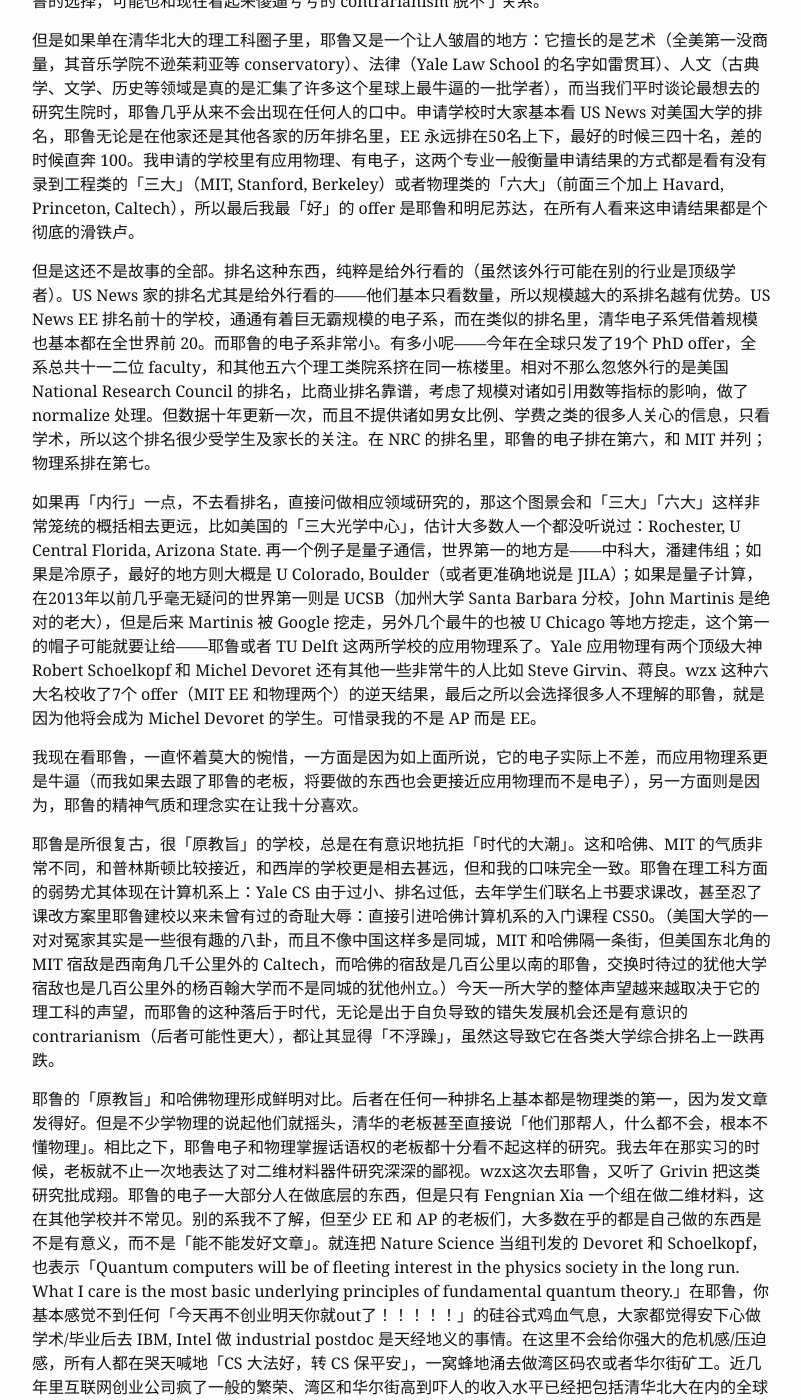
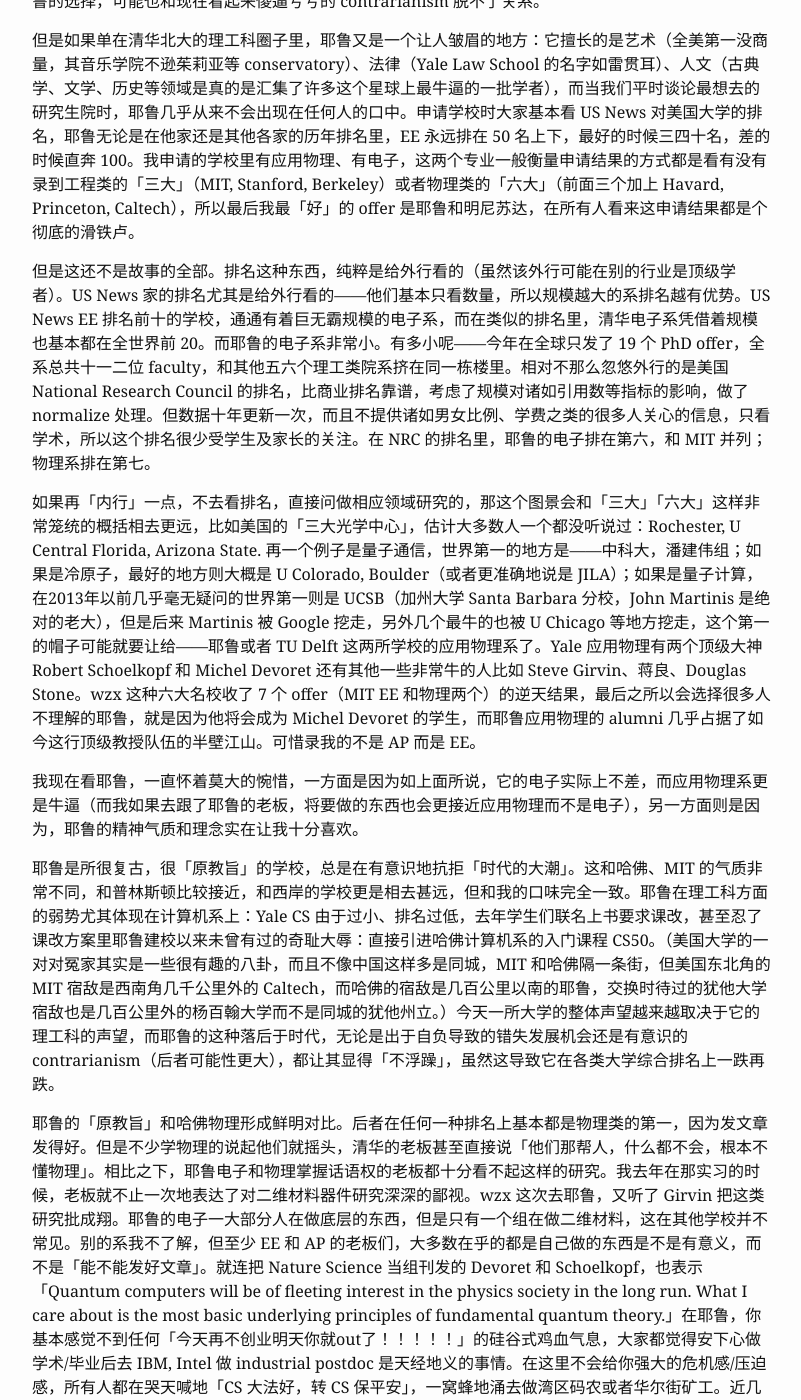
Before and after one commit to gaberber/gaberber.github.io, a Jekyll site: the page built from _posts/2015-04-20-yale.md, in a window 1280 px wide and 1400 px high, scrolled down 283 px. Shown: the whole window, without its empty margins (238-1039 px from the left). Built offline with Jekyll 4.4.1, drawn with Linux system fonts in a browser that asks for light colours; some of the changed text lies outside the part shown.

Commit message:
edit post

```diff
--- a/_posts/2015-04-20-yale.md
+++ b/_posts/2015-04-20-yale.md
@@ -6,21 +6,21 @@
 
 在我周围的人眼中，耶鲁是一个很奇特的学校。首先，它是全中国知名度最高的几所大学之一：清华北大，哈佛耶鲁，牛津剑桥，再往下可能才轮得着 MIT 和斯坦福。几乎所有拿到了耶鲁 offer 并最后选择去耶鲁的人都无法否认这个「名校光环」在自己的选择中起了一定的作用，而甚至就连我最后作出了放弃耶鲁的选择，可能也和现在看起来傻逼兮兮的 contrarianism 脱不了关系。
 
-但是如果单在清华北大的理工科圈子里，耶鲁又是一个让人皱眉的地方：它擅长的是艺术（全美第一没商量，其音乐学院不逊茱莉亚等 conservatory）、法律（Yale Law School 的名字如雷贯耳）、人文（古典学、文学、历史等领域是真的是汇集了许多这个星球上最牛逼的一批学者），而当我们平时谈论最想去的研究生院时，耶鲁几乎从来不会出现在任何人的口中。申请学校时大家基本看 US News 对美国大学的排名，耶鲁无论是在他家还是其他各家的历年排名里，EE 永远排在50名上下，最好的时候三四十名，差的时候直奔 100。我申请的学校里有应用物理、有电子，这两个专业一般衡量申请结果的方式都是看有没有录到工程类的「三大」（MIT, Stanford, Berkeley）或者物理类的「六大」（前面三个加上 Havard, Princeton, Caltech），所以最后我最「好」的 offer 是耶鲁和明尼苏达，在所有人看来这申请结果都是个彻底的滑铁卢。
+但是如果单在清华北大的理工科圈子里，耶鲁又是一个让人皱眉的地方：它擅长的是艺术（全美第一没商量，其音乐学院不逊茱莉亚等 conservatory）、法律（Yale Law School 的名字如雷贯耳）、人文（古典学、文学、历史等领域是真的是汇集了许多这个星球上最牛逼的一批学者），而当我们平时谈论最想去的研究生院时，耶鲁几乎从来不会出现在任何人的口中。申请学校时大家基本看 US News 对美国大学的排名，耶鲁无论是在他家还是其他各家的历年排名里，EE 永远排在 50 名上下，最好的时候三四十名，差的时候直奔 100。我申请的学校里有应用物理、有电子，这两个专业一般衡量申请结果的方式都是看有没有录到工程类的「三大」（MIT, Stanford, Berkeley）或者物理类的「六大」（前面三个加上 Havard, Princeton, Caltech），所以最后我最「好」的 offer 是耶鲁和明尼苏达，在所有人看来这申请结果都是个彻底的滑铁卢。
 
-但是这还不是故事的全部。排名这种东西，纯粹是给外行看的（虽然该外行可能在别的行业是顶级学者）。US News 家的排名尤其是给外行看的——他们基本只看数量，所以规模越大的系排名越有优势。US News EE 排名前十的学校，通通有着巨无霸规模的电子系，而在类似的排名里，清华电子系凭借着规模也基本都在全世界前 20。而耶鲁的电子系非常小。有多小呢——今年在全球只发了19个 PhD offer，全系总共十一二位 faculty，和其他五六个理工类院系挤在同一栋楼里。相对不那么忽悠外行的是美国 National Research Council 的排名，比商业排名靠谱，考虑了规模对诸如引用数等指标的影响，做了 normalize 处理。但数据十年更新一次，而且不提供诸如男女比例、学费之类的很多人关心的信息，只看学术，所以这个排名很少受学生及家长的关注。在 NRC 的排名里，耶鲁的电子排在第六，和 MIT 并列；物理系排在第七。
+但是这还不是故事的全部。排名这种东西，纯粹是给外行看的（虽然该外行可能在别的行业是顶级学者）。US News 家的排名尤其是给外行看的——他们基本只看数量，所以规模越大的系排名越有优势。US News EE 排名前十的学校，通通有着巨无霸规模的电子系，而在类似的排名里，清华电子系凭借着规模也基本都在全世界前 20。而耶鲁的电子系非常小。有多小呢——今年在全球只发了 19 个 PhD offer，全系总共十一二位 faculty，和其他五六个理工类院系挤在同一栋楼里。相对不那么忽悠外行的是美国 National Research Council 的排名，比商业排名靠谱，考虑了规模对诸如引用数等指标的影响，做了 normalize 处理。但数据十年更新一次，而且不提供诸如男女比例、学费之类的很多人关心的信息，只看学术，所以这个排名很少受学生及家长的关注。在 NRC 的排名里，耶鲁的电子排在第六，和 MIT 并列；物理系排在第七。
 
-如果再「内行」一点，不去看排名，直接问做相应领域研究的，那这个图景会和「三大」「六大」这样非常笼统的概括相去更远，比如美国的「三大光学中心」，估计大多数人一个都没听说过：Rochester, U Central Florida, Arizona State. 再一个例子是量子通信，世界第一的地方是——中科大，潘建伟组；如果是冷原子，最好的地方则大概是 U Colorado, Boulder（或者更准确地说是 JILA）；如果是量子计算，在2013年以前几乎毫无疑问的世界第一则是 UCSB（加州大学 Santa Barbara 分校，John Martinis 是绝对的老大），但是后来 Martinis 被 Google 挖走，另外几个最牛的也被 U Chicago 等地方挖走，这个第一的帽子可能就要让给——耶鲁或者 TU Delft 这两所学校的应用物理系了。Yale 应用物理有两个顶级大神 Robert Schoelkopf 和 Michel Devoret 还有其他一些非常牛的人比如 Steve Girvin、蒋良。wzx 这种六大名校收了7个 offer（MIT EE 和物理两个）的逆天结果，最后之所以会选择很多人不理解的耶鲁，就是因为他将会成为 Michel Devoret 的学生。可惜录我的不是 AP 而是 EE。
+如果再「内行」一点，不去看排名，直接问做相应领域研究的，那这个图景会和「三大」「六大」这样非常笼统的概括相去更远，比如美国的「三大光学中心」，估计大多数人一个都没听说过：Rochester, U Central Florida, Arizona State. 再一个例子是量子通信，世界第一的地方是——中科大，潘建伟组；如果是冷原子，最好的地方则大概是 U Colorado, Boulder（或者更准确地说是 JILA）；如果是量子计算，在2013年以前几乎毫无疑问的世界第一则是 UCSB（加州大学 Santa Barbara 分校，John Martinis 是绝对的老大），但是后来 Martinis 被 Google 挖走，另外几个最牛的也被 U Chicago 等地方挖走，这个第一的帽子可能就要让给——耶鲁或者 TU Delft 这两所学校的应用物理系了。Yale 应用物理有两个顶级大神 Robert Schoelkopf 和 Michel Devoret 还有其他一些非常牛的人比如 Steve Girvin、蒋良、Douglas Stone。wzx 这种六大名校收了 7 个 offer（MIT EE 和物理两个）的逆天结果，最后之所以会选择很多人不理解的耶鲁，就是因为他将会成为 Michel Devoret 的学生，而耶鲁应用物理的 alumni 几乎占据了如今这行顶级教授队伍的半壁江山。可惜录我的不是 AP 而是 EE。
 
 我现在看耶鲁，一直怀着莫大的惋惜，一方面是因为如上面所说，它的电子实际上不差，而应用物理系更是牛逼（而我如果去跟了耶鲁的老板，将要做的东西也会更接近应用物理而不是电子），另一方面则是因为，耶鲁的精神气质和理念实在让我十分喜欢。
 
 耶鲁是所很复古，很「原教旨」的学校，总是在有意识地抗拒「时代的大潮」。这和哈佛、MIT 的气质非常不同，和普林斯顿比较接近，和西岸的学校更是相去甚远，但和我的口味完全一致。耶鲁在理工科方面的弱势尤其体现在计算机系上：Yale CS 由于过小、排名过低，去年学生们联名上书要求课改，甚至忍了课改方案里耶鲁建校以来未曾有过的奇耻大辱：直接引进哈佛计算机系的入门课程 CS50。（美国大学的一对对冤家其实是一些很有趣的八卦，而且不像中国这样多是同城，MIT 和哈佛隔一条街，但美国东北角的 MIT 宿敌是西南角几千公里外的 Caltech，而哈佛的宿敌是几百公里以南的耶鲁，交换时待过的犹他大学宿敌也是几百公里外的杨百翰大学而不是同城的犹他州立。）今天一所大学的整体声望越来越取决于它的理工科的声望，而耶鲁的这种落后于时代，无论是出于自负导致的错失发展机会还是有意识的 contrarianism（后者可能性更大），都让其显得「不浮躁」，虽然这导致它在各类大学综合排名上一跌再跌。
 
-耶鲁的「原教旨」和哈佛物理形成鲜明对比。后者在任何一种排名上基本都是物理类的第一，因为发文章发得好。但是不少学物理的说起他们就摇头，清华的老板甚至直接说「他们那帮人，什么都不会，根本不懂物理」。相比之下，耶鲁电子和物理掌握话语权的老板都十分看不起这样的研究。我去年在那实习的时候，老板就不止一次地表达了对二维材料器件研究深深的鄙视。wzx这次去耶鲁，又听了 Grivin 把这类研究批成翔。耶鲁的电子一大部分人在做底层的东西，但是只有 Fengnian Xia 一个组在做二维材料，这在其他学校并不常见。别的系我不了解，但至少 EE 和 AP 的老板们，大多数在乎的都是自己做的东西是不是有意义，而不是「能不能发好文章」。就连把 Nature Science 当组刊发的 Devoret 和 Schoelkopf，也表示「Quantum computers will be of fleeting interest in the physics society in the long run. What I care is the most basic underlying principles of fundamental quantum theory.」在耶鲁，你基本感觉不到任何「今天再不创业明天你就out了！！！！！」的硅谷式鸡血气息，大家都觉得安下心做学术/毕业后去 IBM, Intel 做 industrial postdoc 是天经地义的事情。在这里不会给你强大的危机感/压迫感，所有人都在哭天喊地「CS 大法好，转 CS 保平安」，一窝蜂地涌去做湾区码农或者华尔街矿工。近几年里互联网创业公司疯了一般的繁荣、湾区和华尔街高到吓人的收入水平已经把包括清华北大在内的全球高校理工科搅了个天翻地覆，但在耶鲁仿佛大家对此感到完全无所谓。当然一所大学远非 monolithic，但这个统计平均绝对是显著的。再看一下文科方面，和伯克利嬉皮们「要自由不要科学」的先锋态度相比，耶鲁的人文学者们有可能也更接近 libertarian 甚至 conservative 而不是 liberal，比如讲古希腊历史公开课的那个老头就有微妙的神似刘仲敬的神棍气息。
+耶鲁的「原教旨」和哈佛物理形成鲜明对比。后者在任何一种排名上基本都是物理类的第一，因为发文章发得好。但是不少学物理的说起他们就摇头，清华的老板甚至直接说「他们那帮人，什么都不会，根本不懂物理」。相比之下，耶鲁电子和物理掌握话语权的老板都十分看不起这样的研究。我去年在那实习的时候，老板就不止一次地表达了对二维材料器件研究深深的鄙视。wzx 这次去耶鲁，又听了 Girvin 把这类研究批成翔。耶鲁的电子一大部分人在做底层的东西，但是只有一个组在做二维材料，这在其他学校并不常见。别的系我不了解，但至少 EE 和 AP 的老板们，大多数在乎的都是自己做的东西是不是有意义，而不是「能不能发好文章」。就连把 Nature Science 当组刊发的 Devoret 和 Schoelkopf，也表示「Quantum computers will be of fleeting interest in the physics society in the long run. What I care about is the most basic underlying principles of fundamental quantum theory.」在耶鲁，你基本感觉不到任何「今天再不创业明天你就out了！！！！！」的硅谷式鸡血气息，大家都觉得安下心做学术/毕业后去 IBM, Intel 做 industrial postdoc 是天经地义的事情。在这里不会给你强大的危机感/压迫感，所有人都在哭天喊地「CS 大法好，转 CS 保平安」，一窝蜂地涌去做湾区码农或者华尔街矿工。近几年里互联网创业公司疯了一般的繁荣、湾区和华尔街高到吓人的收入水平已经把包括清华北大在内的全球高校理工科搅了个天翻地覆，但在耶鲁仿佛大家对此感到完全无所谓。当然一所大学远非 monolithic，但这个统计平均绝对是显著的。再看一下文科，和伯克利嬉皮们「要自由不要科学」的先锋态度相比，耶鲁的人文学者们有可能也更接近 libertarian 甚至 conservative 而不是 liberal，比如讲古希腊历史公开课的那个老头就有微妙的神似刘仲敬的神棍气息。
 
 普林斯顿的「原教旨」也非常有趣。普林的 EE 非常著名的一点就是，它名叫电子系，但实际上比某些学校的应用物理系还要物理，这可能和同城的普林斯顿高研院有关。据说普林的人曾经极端到不愿意承认「实验物理」是真正的物理（Sheldon 对 Leonard 的看法就取材于这个），于是硬生生把他们划到了电子……
 
-耶鲁和普林斯顿的另一个相似之处是校园。在我看来，这是全美国最美的两所大学。当然了，我没去过美国的几所学校，但是我非常确定 MIT 丑到要死，斯坦福伯克利的风格都不对我的胃口，哈佛刚去的时候觉得好看，跟耶鲁一比就又什么都不是。耶鲁的建筑基本是 Neo-Gothic 风格，总之就是一帮 1930 年代的建筑师神神叨叨地模仿中世纪哥特式，把校园里任何一栋楼都修得跟大教堂或者修道院分不出区别。普林斯顿和耶鲁接近，但是由于普林有自己的校园，而耶鲁的楼是散落在 New Haven 小城各处，和现代城市的道路景观交错在一起，就显得没有普林的美那么显眼。这两所学校，无论从建筑外观上还是从气质上，都像是从中世纪欧洲直接穿越过来的大学，据我所知他们可能比真正有800年历史的牛津剑桥都原教旨。
+耶鲁和普林斯顿的另一个相似之处是校园。在我看来，这是全美国最美的两所大学。当然了，我没去过美国的几所学校，但是我非常确定 MIT 丑到要死，斯坦福伯克利的风格都不对我的胃口，哈佛刚去的时候觉得好看，跟耶鲁一比就又什么都不是。耶鲁的建筑基本是 Neo-Gothic 风格，总之就是一帮 1930 年代的建筑师神神叨叨地模仿中世纪哥特式，把校园里任何一栋楼都修得跟大教堂或者修道院分不出区别。普林斯顿和耶鲁接近，但是由于普林有自己的校园，而耶鲁的楼是散落在 New Haven 小城各处，和现代城市的道路景观交错在一起，就显得没有普林的美那么显眼。这两所学校，无论从建筑外观上还是从气质上，都像是从中世纪欧洲直接穿越过来的大学，据我所知他们可能比真正有 800 年历史的牛津剑桥都原教旨。
 
 当然我也不是没有和耶鲁的摩擦，它有着西岸人眼中非常讨厌的东岸 snobbish 气息——去年我们想去蹭研究生开学典礼，差点因为穿着不符合 business casual（说实话我都不知道那是什么）的 dress code 被拦在外面。他们在社交场合的优雅我也学不会。从 geek/nerd 精神的意义上，清华学生普遍还是更适合西岸。
 
```
